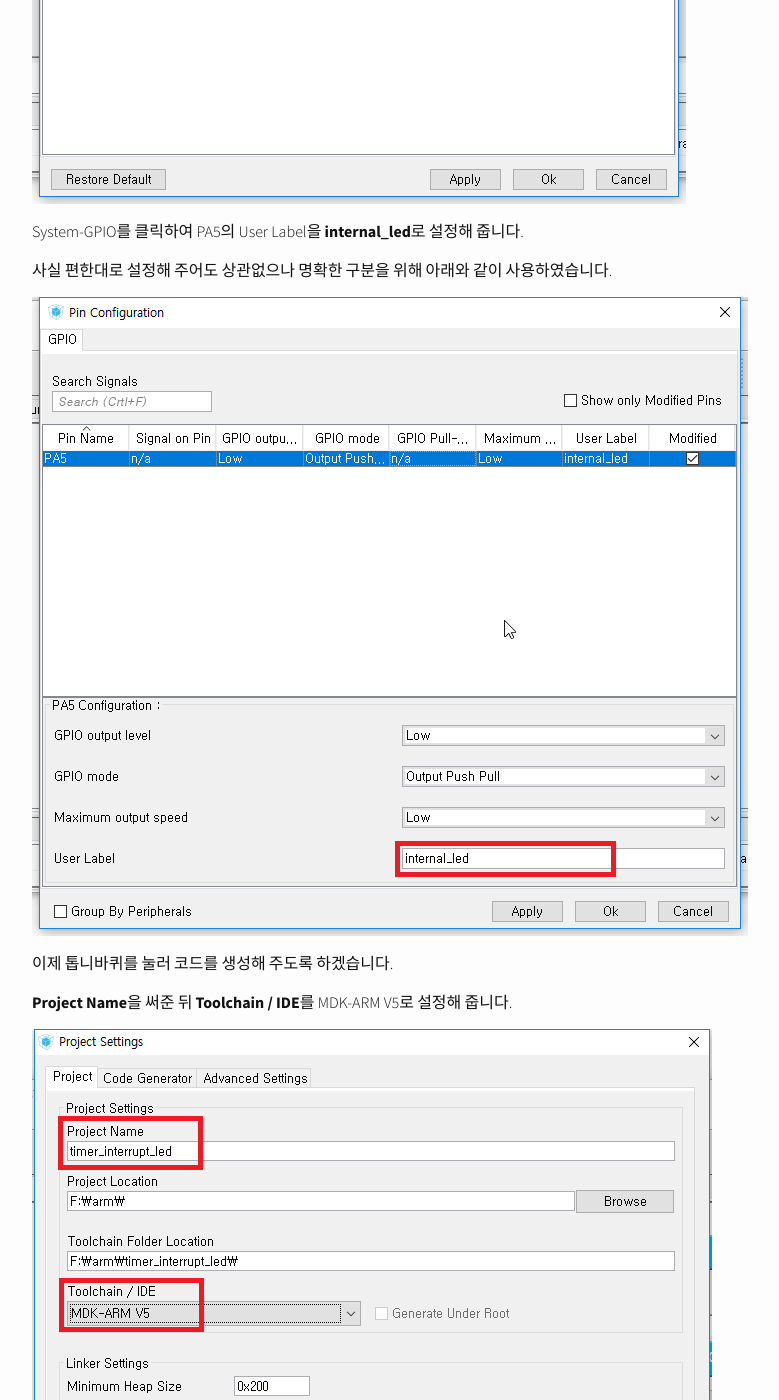
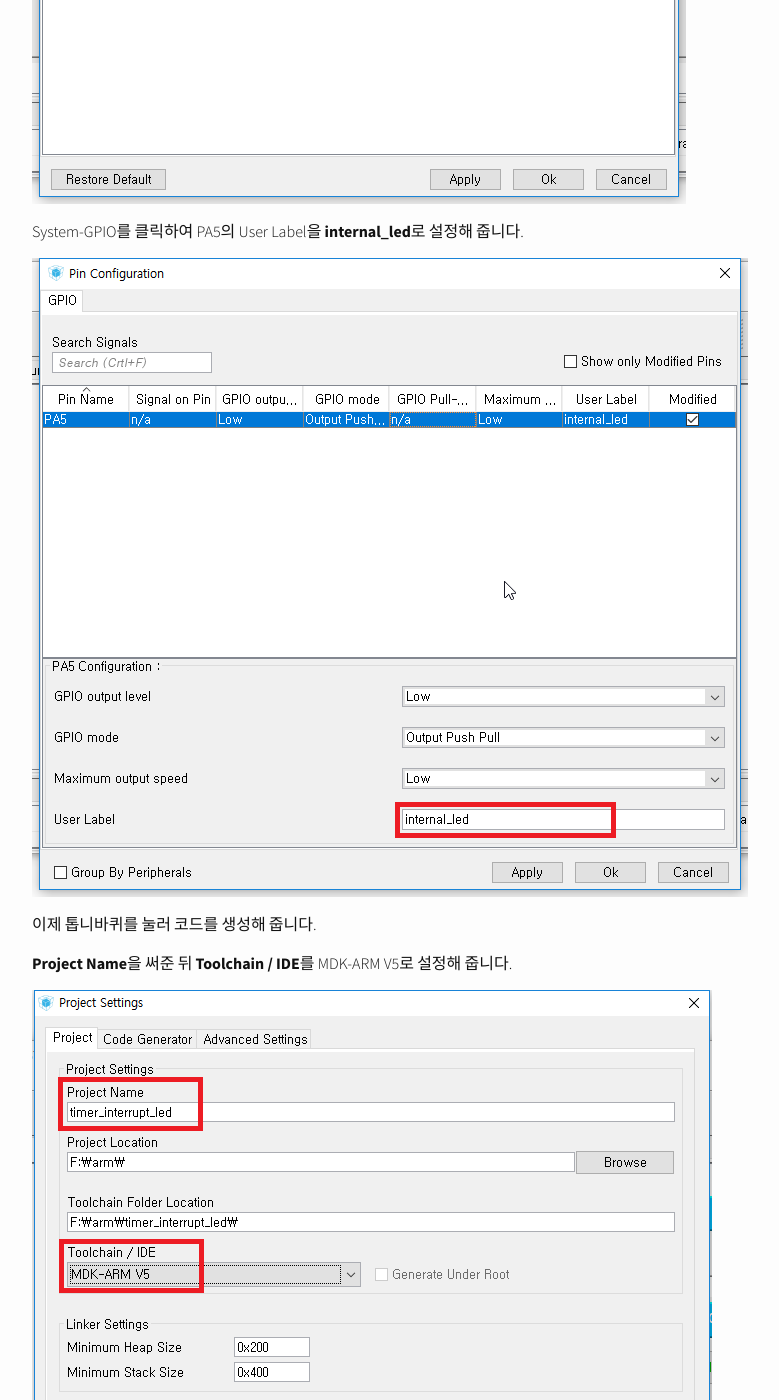
Before and after one commit to Bill-Park/bill-park.github.io, a Jekyll site: the page built from _posts/2017-12-04-nucleo_f103rb_timer_interrupt.markdown, in a window 1280 px wide and 1400 px high, scrolled down 4551 px. Shown: the whole window, without its empty margins (238-1017 px from the left). Built offline with Jekyll 4.4.1, drawn with Linux system fonts in a browser that asks for light colours; nearby versions of some CDN libraries.

Commit message:
fix timer_interrupt

```diff
--- a/_posts/2017-12-04-nucleo_f103rb_timer_interrupt.markdown
+++ b/_posts/2017-12-04-nucleo_f103rb_timer_interrupt.markdown
@@ -60,11 +60,9 @@ Counter Period는 클럭이 몇번 발생했을 때 인터럽트를 실행할
 
 System-GPIO를 클릭하여 PA5의 User Label을 **internal_led**로 설정해 줍니다.
 
-사실 편한대로 설정해 주어도 상관없으나 명확한 구분을 위해 아래와 같이 사용하였습니다.
-
 ![]({{ site.url }}/img/nucleo/timer_interrupt/8.png)
 
-이제 톱니바퀴를 눌러 코드를 생성해 주도록 하겠습니다.
+이제 톱니바퀴를 눌러 코드를 생성해 줍니다.
 
 **Project Name**을 써준 뒤 **Toolchain / IDE**를 MDK-ARM V5로 설정해 줍니다.
 
```
